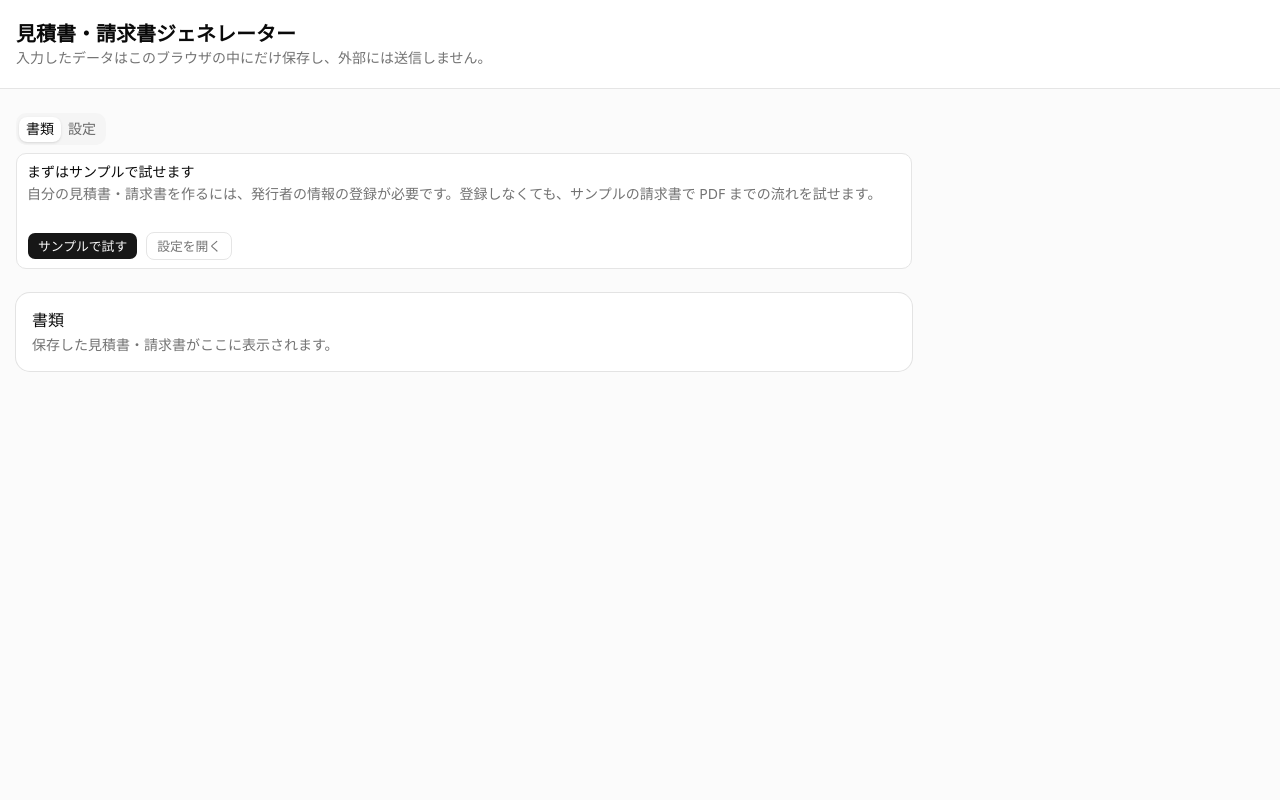
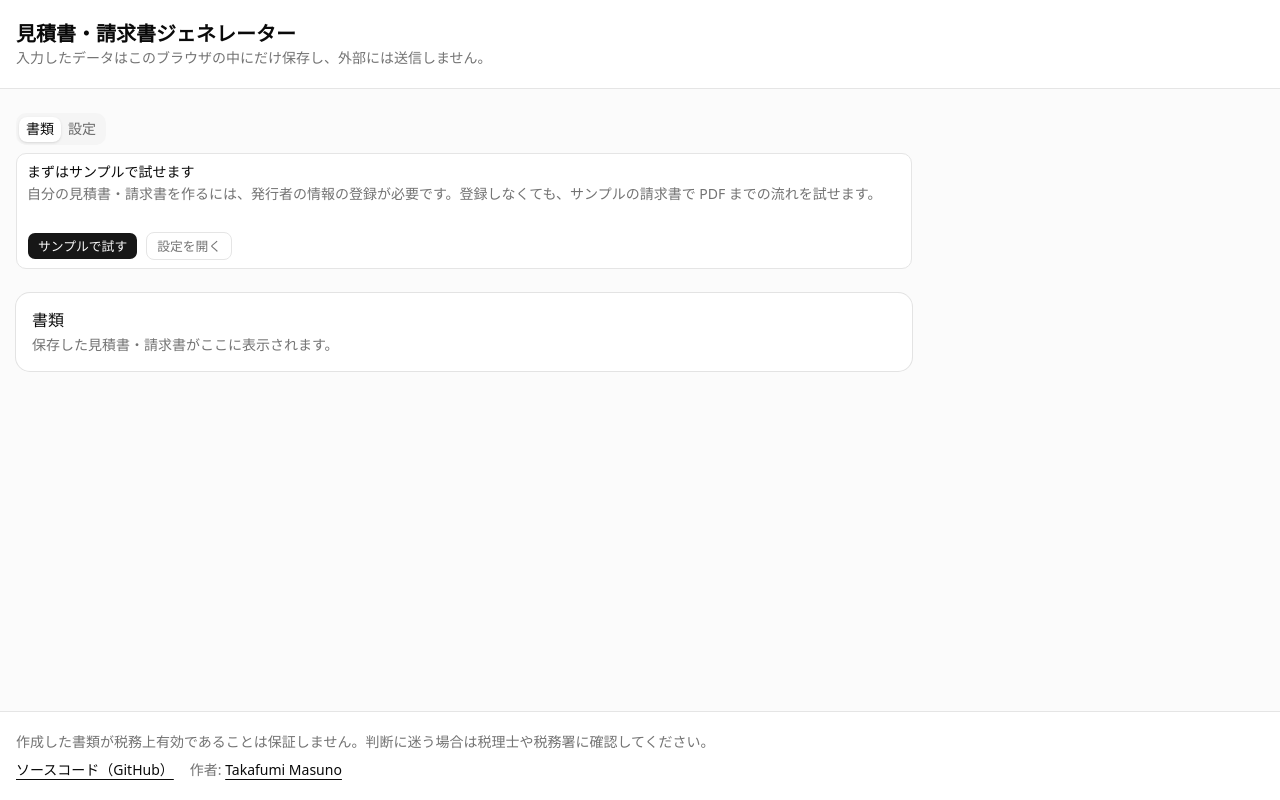
Before and after one commit to takafumi-masuno/invoice-generator, a React (Vite) app: page / in a window 1280 px wide. Built offline with nearby package versions, Linux system fonts and the light colour scheme.

Commit message:
feat: 免責とリンクを載せたフッターを追加

```diff
--- a/src/App.tsx
+++ b/src/App.tsx
@@ -1,4 +1,5 @@
 import { useRef, useState } from "react";
+import { AppFooter } from "@/components/AppFooter";
 import { Tabs, TabsContent, TabsList, TabsTrigger } from "@/components/ui/tabs";
 import { DocumentsPage } from "@/features/documents/DocumentsPage";
 import { SettingsPage } from "@/features/settings/SettingsPage";
@@ -11,7 +12,7 @@ export function App() {
   const settingsTabRef = useRef<HTMLButtonElement>(null);
 
   return (
-    <div className="min-h-svh bg-muted/40">
+    <div className="flex min-h-svh flex-col bg-muted/40">
       <header className="border-b bg-background">
         <div className="mx-auto max-w-7xl px-4 py-5">
           <h1 className="text-xl font-bold">見積書・請求書ジェネレーター</h1>
@@ -21,7 +22,7 @@ export function App() {
         </div>
       </header>
 
-      <main className="mx-auto flex max-w-7xl flex-col gap-6 px-4 py-6">
+      <main className="mx-auto flex w-full max-w-7xl flex-1 flex-col gap-6 px-4 py-6">
         {state.status === "error" && (
           <StorageErrorPanel message={state.message} raw={state.raw} store={store} />
         )}
@@ -62,6 +63,8 @@ export function App() {
           </TabsContent>
         </Tabs>
       </main>
+
+      <AppFooter />
     </div>
   );
 }
--- /dev/null
+++ b/src/components/AppFooter.tsx
@@ -0,0 +1,33 @@
+const SOURCE_URL = "https://github.com/takafumi-masuno/invoice-generator";
+const AUTHOR_URL = "https://takafumi-masuno.github.io/";
+
+function FooterLink({ href, children }: { href: string; children: string }) {
+  return (
+    <a
+      href={href}
+      target="_blank"
+      rel="noopener noreferrer"
+      className="text-foreground underline underline-offset-4 hover:no-underline"
+    >
+      {children}
+    </a>
+  );
+}
+
+export function AppFooter() {
+  return (
+    <footer className="border-t bg-background">
+      <div className="mx-auto flex max-w-7xl flex-col gap-2 px-4 py-5 text-sm text-muted-foreground">
+        <p>
+          作成した書類が税務上有効であることは保証しません。判断に迷う場合は税理士や税務署に確認してください。
+        </p>
+        <p className="flex flex-wrap gap-x-4 gap-y-1">
+          <FooterLink href={SOURCE_URL}>ソースコード（GitHub）</FooterLink>
+          <span>
+            作者: <FooterLink href={AUTHOR_URL}>Takafumi Masuno</FooterLink>
+          </span>
+        </p>
+      </div>
+    </footer>
+  );
+}
```
Also changed, not shown: 1 other file (tests, documents, lock files or other folders).
